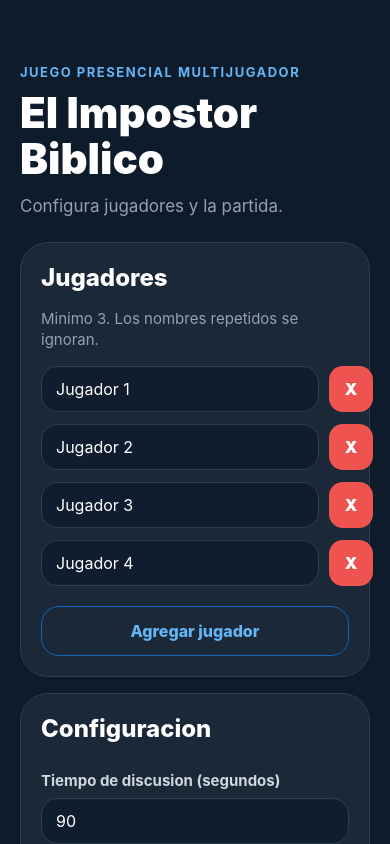
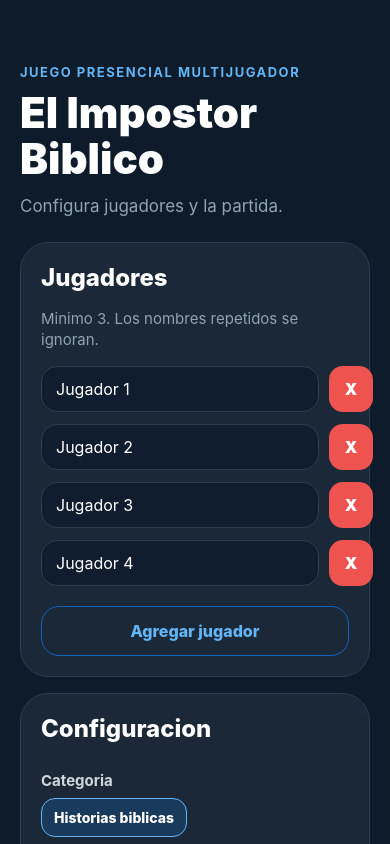
Before and after one commit to Rukawua26/impostor-biblico-android, a React Native app: screen / in a window 390 px wide. Built offline with nearby package versions, Linux system fonts and the light colour scheme.

Commit message:
Add impostor count categories and minute timers

```diff
--- a/App.tsx
+++ b/App.tsx
@@ -10,6 +10,7 @@ import {
   TextInput,
   View,
 } from 'react-native';
+import { bibleCategories } from './src/data/bibleDeck';
 import { defaultPlayers } from './src/data/defaultPlayers';
 import { createRound, normalizePlayers } from './src/game/createRound';
 import type { GameResult, GameSettings, Phase, Player, Round } from './src/types/game';
@@ -21,9 +22,11 @@ type VoteTally = {
 };
 
 const defaultSettings: GameSettings = {
-  discussionSeconds: 90,
-  voteSeconds: 30,
+  discussionMinutes: 0,
+  voteMinutes: 0,
   maxRounds: 5,
+  impostorCount: 1,
+  categoryId: 'historias',
 };
 
 export default function App() {
@@ -48,19 +51,24 @@ export default function App() {
   const [voteMessage, setVoteMessage] = useState('');
   const [voteTally, setVoteTally] = useState<VoteTally[]>([]);
 
-  const impostorPlayer = activePlayers.find((player) => player.id === round?.impostorId);
+  const impostorPlayers = activePlayers.filter((player) => round?.impostorIds.includes(player.id));
   const currentPlayer = activePlayers[revealIndex];
   const currentVoter = activePlayers[voterIndex];
   const selectedPlayer = activePlayers.find((player) => player.id === selectedVoteId);
   const normalizedAll = useMemo(() => normalizePlayers(allPlayers), [allPlayers]);
-  const canStart = normalizedAll.length >= 3;
+  const canStart =
+    normalizedAll.length >= 3 &&
+    settings.discussionMinutes > 0 &&
+    settings.voteMinutes > 0 &&
+    settings.impostorCount > 0 &&
+    settings.impostorCount < normalizedAll.length;
   const visibleEliminatedIds = useMemo(() => {
-    if (selectedVoteId && selectedVoteId !== round?.impostorId) {
+    if (selectedVoteId) {
       return [...new Set([...eliminatedIds, selectedVoteId])];
     }
 
     return eliminatedIds;
-  }, [eliminatedIds, round?.impostorId, selectedVoteId]);
+  }, [eliminatedIds, selectedVoteId]);
   const visibleEliminatedPlayers = allPlayers.filter((player) =>
     visibleEliminatedIds.includes(player.id),
   );
@@ -72,6 +80,10 @@ export default function App() {
 
     return eligibleVoteIds.includes(player.id);
   });
+  const activeImpostorIds = round?.impostorIds.filter(
+    (id) => activePlayers.some((player) => player.id === id) && !visibleEliminatedIds.includes(id),
+  ) ?? [];
+  const selectedWasImpostor = !!selectedVoteId && !!round?.impostorIds.includes(selectedVoteId);
 
   useEffect(() => {
     if (phase !== 'discussion' || discussionTimeLeft <= 0) return;
@@ -101,7 +113,7 @@ export default function App() {
     if (phase === 'vote') return 'El grupo decide quien es el impostor.';
     if (phase === 'eliminated') return `${eliminatedPlayerName} fue eliminado.`;
     if (gameResult === 'innocents') return 'El grupo gano la partida.';
-    if (gameResult === 'impostor') return 'El impostor gano la partida.';
+    if (gameResult === 'impostor') return 'Los impostores ganaron la partida.';
     return '';
   }, [phase, roundNumber, settings.maxRounds, eliminatedPlayerName, gameResult]);
 
@@ -132,14 +144,24 @@ export default function App() {
       return;
     }
 
+    if (settings.discussionMinutes <= 0 || settings.voteMinutes <= 0) {
+      setSetupMessage('Coloca el tiempo de discusion y votacion en minutos.');
+      return;
+    }
+
+    if (settings.impostorCount <= 0 || settings.impostorCount >= players.length) {
+      setSetupMessage('La cantidad de impostores debe ser menor que la cantidad de jugadores.');
+      return;
+    }
+
     setAllPlayers(players);
     setActivePlayers(players);
-    setRound(createRound(players));
+    setRound(createRound(players, settings.impostorCount, settings.categoryId));
     setRevealIndex(0);
     setCardVisible(false);
     setSelectedVoteId(null);
-    setDiscussionTimeLeft(settings.discussionSeconds);
-    setVoteTimeLeft(settings.voteSeconds);
+    setDiscussionTimeLeft(settings.discussionMinutes * 60);
+    setVoteTimeLeft(settings.voteMinutes * 60);
     setRoundNumber(1);
     setEliminatedIds([]);
     setGameResult(null);
@@ -165,7 +187,7 @@ export default function App() {
     if (revealIndex === activePlayers.length - 1) {
       setPhase('discussion');
       setCardVisible(false);
-      setDiscussionTimeLeft(settings.discussionSeconds);
+      setDiscussionTimeLeft(settings.discussionMinutes * 60);
       return;
     }
 
@@ -174,7 +196,7 @@ export default function App() {
   }
 
   function goToVote() {
-    setVoteTimeLeft(settings.voteSeconds);
+    setVoteTimeLeft(settings.voteMinutes * 60);
     setSelectedVoteId(null);
     setVoterIndex(0);
     setVotes({});
@@ -202,7 +224,7 @@ export default function App() {
       setVoterIndex(0);
       setSelectedVoteId(null);
       setEligibleVoteIds(tiedPlayers.map((player) => player.playerId));
-      setVoteTimeLeft(settings.voteSeconds);
+      setVoteTimeLeft(settings.voteMinutes * 60);
       setVoteMessage(`Empate entre ${tiedPlayers.map((player) => player.name).join(', ')}. Voten de nuevo solo entre ellos.`);
       return;
     }
@@ -229,7 +251,9 @@ export default function App() {
   function handleVoteResult(eliminatedId: number) {
     setSelectedVoteId(eliminatedId);
 
-    if (eliminatedId === round?.impostorId) {
+    const remainingImpostorIds = activeImpostorIds.filter((id) => id !== eliminatedId);
+
+    if (round?.impostorIds.includes(eliminatedId) && remainingImpostorIds.length === 0) {
       setGameResult('innocents');
       setPhase('result');
       return;
@@ -250,7 +274,11 @@ export default function App() {
   function nextRound() {
     const remaining = activePlayers.filter((player) => player.id !== selectedVoteId);
 
-    if (remaining.length <= 2) {
+    const remainingImpostors = round?.impostorIds.filter((id) =>
+      remaining.some((player) => player.id === id),
+    ).length ?? 0;
+
+    if (remaining.length <= remainingImpostors * 2) {
       setGameResult('impostor');
       setPhase('result');
       return;
@@ -262,7 +290,7 @@ export default function App() {
     ]);
     setActivePlayers(remaining);
     setRoundNumber((current) => current + 1);
-    setDiscussionTimeLeft(settings.discussionSeconds);
+    setDiscussionTimeLeft(settings.discussionMinutes * 60);
     setCardVisible(false);
     setSelectedVoteId(null);
     setVoterIndex(0);
@@ -347,35 +375,67 @@ export default function App() {
             <View style={styles.card}>
               <Text style={styles.sectionTitle}>Configuracion</Text>
 
-              <Text style={styles.settingLabel}>Tiempo de discusion (segundos)</Text>
+              <Text style={styles.settingLabel}>Categoria</Text>
+              <View style={styles.optionGrid}>
+                {bibleCategories.map((category) => (
+                  <Pressable
+                    key={category.id}
+                    style={[
+                      styles.categoryButton,
+                      settings.categoryId === category.id && styles.categoryButtonSelected,
+                    ]}
+                    onPress={() => setSettings((prev) => ({ ...prev, categoryId: category.id }))}
+                  >
+                    <Text style={styles.categoryButtonText}>{category.name}</Text>
+                  </Pressable>
+                ))}
+              </View>
+
+              <Text style={styles.settingLabel}>Cantidad de impostores</Text>
               <TextInput
                 style={styles.input}
-                value={String(settings.discussionSeconds)}
+                value={String(settings.impostorCount)}
                 onChangeText={(text) => {
-                  const num = parseInt(text, 10);
-                  if (!isNaN(num) && num > 0) {
-                    setSettings((prev) => ({ ...prev, discussionSeconds: num }));
+                  const num = parseInt(text || '0', 10);
+                  if (!isNaN(num) && num >= 0) {
+                    setSettings((prev) => ({ ...prev, impostorCount: num }));
                   }
                 }}
                 keyboardType="number-pad"
                 returnKeyType="done"
-                placeholder="90"
+                placeholder="1"
                 placeholderTextColor="#607D8B"
               />
 
-              <Text style={styles.settingLabel}>Tiempo de votacion (segundos)</Text>
+              <Text style={styles.settingLabel}>Tiempo de discusion (minutos)</Text>
               <TextInput
                 style={styles.input}
-                value={String(settings.voteSeconds)}
+                value={String(settings.discussionMinutes)}
                 onChangeText={(text) => {
-                  const num = parseInt(text, 10);
-                  if (!isNaN(num) && num > 0) {
-                    setSettings((prev) => ({ ...prev, voteSeconds: num }));
+                  const num = parseInt(text || '0', 10);
+                  if (!isNaN(num) && num >= 0) {
+                    setSettings((prev) => ({ ...prev, discussionMinutes: num }));
                   }
                 }}
                 keyboardType="number-pad"
                 returnKeyType="done"
-                placeholder="30"
+                placeholder="0"
+                placeholderTextColor="#607D8B"
+              />
+
+              <Text style={styles.settingLabel}>Tiempo de votacion (minutos)</Text>
+              <TextInput
+                style={styles.input}
+                value={String(settings.voteMinutes)}
+                onChangeText={(text) => {
+                  const num = parseInt(text || '0', 10);
+                  if (!isNaN(num) && num >= 0) {
+                    setSettings((prev) => ({ ...prev, voteMinutes: num }));
+                  }
+                }}
+                keyboardType="number-pad"
+                returnKeyType="done"
+                placeholder="0"
                 placeholderTextColor="#607D8B"
               />
 
@@ -410,7 +470,8 @@ export default function App() {
           <View style={styles.card}>
             <Text style={styles.sectionTitle}>Como se juega</Text>
             <Text style={styles.ruleText}>
-              1. Un jugador sera el impostor y no vera la historia biblica.
+              1. Uno o varios jugadores seran impostores y no veran la historia
+              biblica.
             </Text>
             <Text style={styles.ruleText}>
               2. Los demas jugadores ven la misma historia solo una vez y deben
@@ -424,7 +485,7 @@ export default function App() {
               telefono.
             </Text>
             <Text style={styles.ruleText}>
-              5. Si el mas votado es el impostor, el grupo gana.
+              5. Si eliminan a todos los impostores, el grupo gana.
             </Text>
             <Text style={styles.ruleText}>
               6. Si votan a un inocente, ese jugador queda eliminado y la
@@ -434,8 +495,8 @@ export default function App() {
               7. Si hay empate, se repite la votacion solo entre empatados.
             </Text>
             <Text style={styles.ruleText}>
-              8. Si el impostor sobrevive {settings.maxRounds} rondas, gana la
-              partida.
+              8. Si queda al menos un impostor tras {settings.maxRounds} rondas,
+              los impostores ganan la partida.
             </Text>
             <Pressable style={styles.primaryButton} onPress={beginReveal}>
               <Text style={styles.primaryButtonText}>Entendido</Text>
@@ -453,9 +514,9 @@ export default function App() {
             </Text>
             <View style={styles.roleCard}>
               {cardVisible ? (
-                currentPlayer.id === round?.impostorId ? (
+                round?.impostorIds.includes(currentPlayer.id) ? (
                   <>
-                    <Text style={styles.roleLabel}>Tu eres el IMPOSTOR</Text>
+                    <Text style={styles.roleLabel}>Tu eres IMPOSTOR</Text>
                     <Text style={styles.impostorText}>Impostor</Text>
                     <Text style={styles.roleHint}>
                       No sabes cual es la historia. Escucha a los demas y finge.
@@ -504,7 +565,7 @@ export default function App() {
             </View>
             <Text style={styles.timerText}>{formatTime(discussionTimeLeft)}</Text>
             <Text style={styles.bodyText}>
-              Cada jugador da una pista breve. El impostor debe fingir.
+              Cada jugador da una pista breve. Los impostores deben fingir.
             </Text>
             <Text style={styles.helperText}>
               Tiempo restante de discusion. Pueden avanzar antes si todos estan
@@ -578,7 +639,9 @@ export default function App() {
               {eliminatedPlayerName} fue eliminado
             </Text>
             <Text style={styles.bodyText}>
-              No era el impostor. El juego continua.
+              {selectedWasImpostor
+                ? 'Era impostor, pero todavia queda otro impostor en la partida.'
+                : 'No era impostor. El juego continua.'}
             </Text>
             <Text style={styles.bodyText}>
               Quedan {activePlayers.length - 1} jugadores en la partida.
@@ -621,10 +684,10 @@ export default function App() {
             <Text style={styles.sectionTitle}>
               {gameResult === 'innocents'
                 ? 'El grupo gano la partida'
-                : 'El impostor gano la partida'}
+                : 'Los impostores ganaron la partida'}
             </Text>
             <Text style={styles.bodyText}>
-              Impostor: {impostorPlayer?.name}
+              Impostores: {impostorPlayers.map((player) => player.name).join(', ')}
             </Text>
             {selectedVoteId ? (
               <Text style={styles.bodyText}>
@@ -654,8 +717,8 @@ export default function App() {
             </Text>
             {gameResult === 'impostor' && (
               <Text style={styles.bodyText}>
-                El impostor sobrevivio {settings.maxRounds} rondas sin ser
-                descubierto.
+                Al menos un impostor sobrevivio {settings.maxRounds} rondas sin
+                ser descubierto.
               </Text>
             )}
             <Pressable style={styles.primaryButton} onPress={startGame}>
@@ -926,6 +989,29 @@ const styles = StyleSheet.create({
     marginBottom: 8,
     marginTop: 12,
   },
+  optionGrid: {
+    flexDirection: 'row',
+    flexWrap: 'wrap',
+    gap: 10,
+    marginBottom: 8,
+  },
+  categoryButton: {
+    backgroundColor: '#0F1D2E',
+    borderColor: '#2C3E50',
+    borderRadius: 14,
+    borderWidth: 1,
+    paddingHorizontal: 12,
+    paddingVertical: 10,
+  },
+  categoryButtonSelected: {
+    backgroundColor: '#1A3A5C',
+    borderColor: '#64B5F6',
+  },
+  categoryButtonText: {
+    color: '#FFFFFF',
+    fontSize: 14,
+    fontWeight: '800',
+  },
   roundBadge: {
     alignSelf: 'flex-start',
     backgroundColor: '#1565C0',
--- a/app.json
+++ b/app.json
@@ -2,7 +2,7 @@
   "expo": {
     "name": "El Impostor Biblico",
     "slug": "app-impostor-biblico",
-    "version": "1.0.2",
+    "version": "1.0.3",
     "orientation": "portrait",
     "icon": "./assets/icon.png",
     "userInterfaceStyle": "light",
@@ -11,7 +11,7 @@
     },
     "android": {
       "package": "com.miguel.impostorbiblico",
-      "versionCode": 3,
+      "versionCode": 4,
       "permissions": [],
       "adaptiveIcon": {
         "backgroundColor": "#0D1B2A",
--- a/src/data/bibleDeck.ts
+++ b/src/data/bibleDeck.ts
@@ -1,4 +1,8 @@
-export const bibleDeck = [
+export const bibleCategories = [
+  {
+    id: 'historias',
+    name: 'Historias biblicas',
+    words: [
       'David y Goliat',
       'El arca de Noe',
       'Jonas y el gran pez',
@@ -13,10 +17,87 @@ export const bibleDeck = [
       'El hijo prodigo',
       'Jesus calma la tormenta',
       'La oveja perdida',
-  'La zarza ardiente',
-  'Ester salva a su pueblo',
-  'Ruth y Noemi',
-  'Pedro camina sobre el agua',
       'La pesca milagrosa',
       'El nacimiento de Jesus',
+    ],
+  },
+  {
+    id: 'personajes',
+    name: 'Personajes biblicos',
+    words: [
+      'Noe',
+      'Abraham',
+      'Sara',
+      'Jose',
+      'Moises',
+      'Josue',
+      'Rut',
+      'Ester',
+      'David',
+      'Salomon',
+      'Daniel',
+      'Jonas',
+      'Maria',
+      'Pedro',
+      'Pablo',
+      'Juan el Bautista',
+    ],
+  },
+  {
+    id: 'lugares',
+    name: 'Lugares biblicos',
+    words: [
+      'Jerusalen',
+      'Belen',
+      'Egipto',
+      'Mar Rojo',
+      'Monte Sinai',
+      'Babilonia',
+      'Nazaret',
+      'Galilea',
+      'Jordan',
+      'Jerico',
+      'Eden',
+      'Betel',
+      'Samaria',
+      'Damasco',
+    ],
+  },
+  {
+    id: 'objetos',
+    name: 'Objetos y simbolos',
+    words: [
+      'Arca',
+      'Mana',
+      'Honda',
+      'Tablas de la ley',
+      'Rollo',
+      'Aceite',
+      'Lampara',
+      'Tunica',
+      'Red de pesca',
+      'Canasta',
+      'Copa',
+      'Pan',
+      'Semilla',
+      'Moneda',
+    ],
+  },
+  {
+    id: 'mixto',
+    name: 'Mixto',
+    words: [],
+  },
 ];
+
+export function getWordsForCategory(categoryId: string) {
+  const category = bibleCategories.find((item) => item.id === categoryId);
+
+  if (!category || category.id === 'mixto') {
+    return bibleCategories
+      .filter((item) => item.id !== 'mixto')
+      .flatMap((item) => item.words);
+  }
+
+  return category.words;
+}
--- a/src/game/createRound.ts
+++ b/src/game/createRound.ts
@@ -1,4 +1,4 @@
-import { bibleDeck } from '../data/bibleDeck';
+import { getWordsForCategory } from '../data/bibleDeck';
 import { impostorPhrases } from '../data/impostorPhrases';
 import type { Player, Round } from '../types/game';
 
@@ -6,10 +6,19 @@ function randomIndex(max: number) {
   return Math.floor(Math.random() * max);
 }
 
-export function createRound(players: Player[]): Round {
+function pickImpostorIds(players: Player[], impostorCount: number) {
+  return [...players]
+    .sort(() => Math.random() - 0.5)
+    .slice(0, impostorCount)
+    .map((player) => player.id);
+}
+
+export function createRound(players: Player[], impostorCount: number, categoryId: string): Round {
+  const words = getWordsForCategory(categoryId);
+
   return {
-    word: bibleDeck[randomIndex(bibleDeck.length)],
-    impostorId: players[randomIndex(players.length)].id,
+    word: words[randomIndex(words.length)],
+    impostorIds: pickImpostorIds(players, impostorCount),
     impostorPhrase: impostorPhrases[randomIndex(impostorPhrases.length)],
   };
 }
```
Also changed, not shown: src/types/game.ts (+5 -3 lines). Lines whose indentation alone changed are shown as unchanged.
